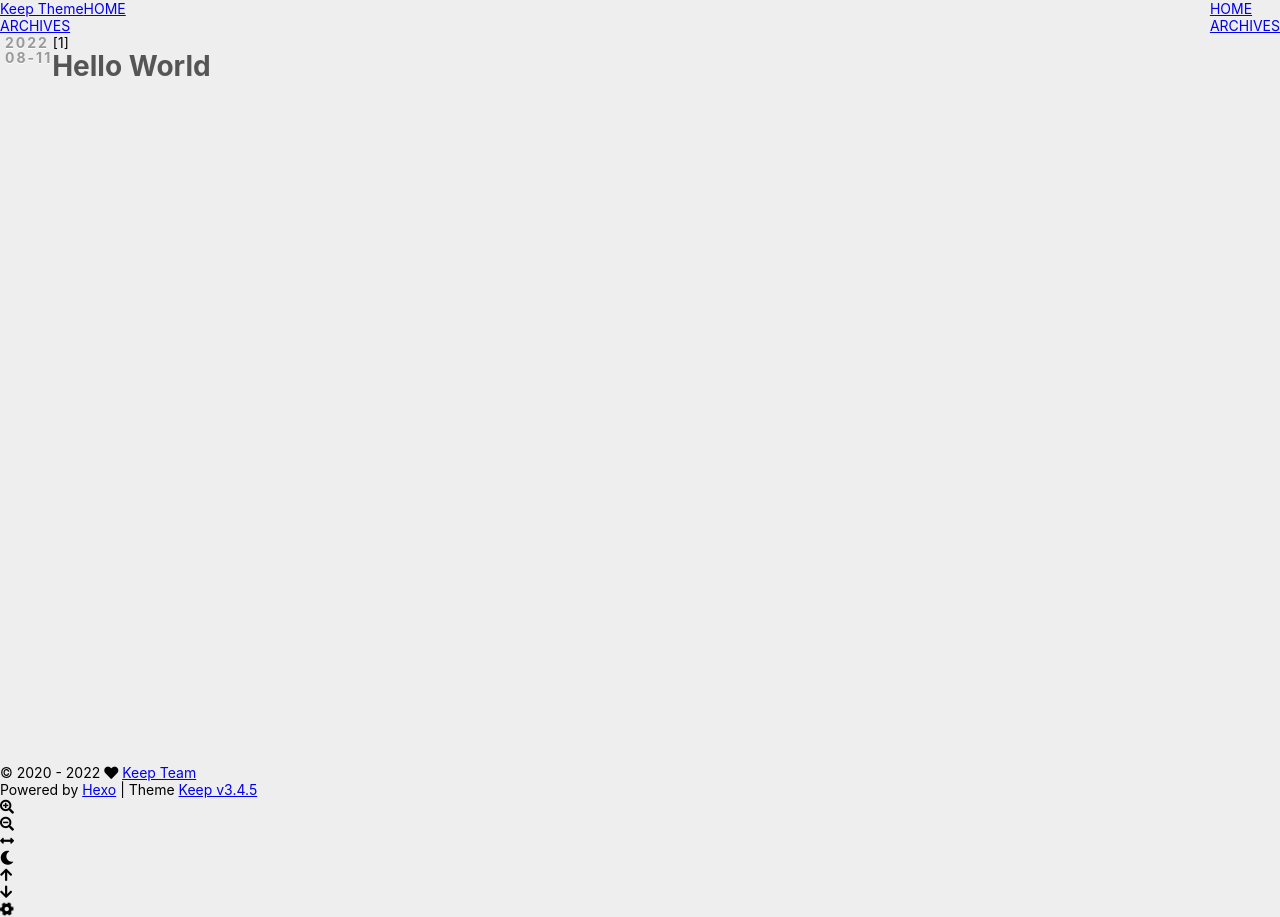
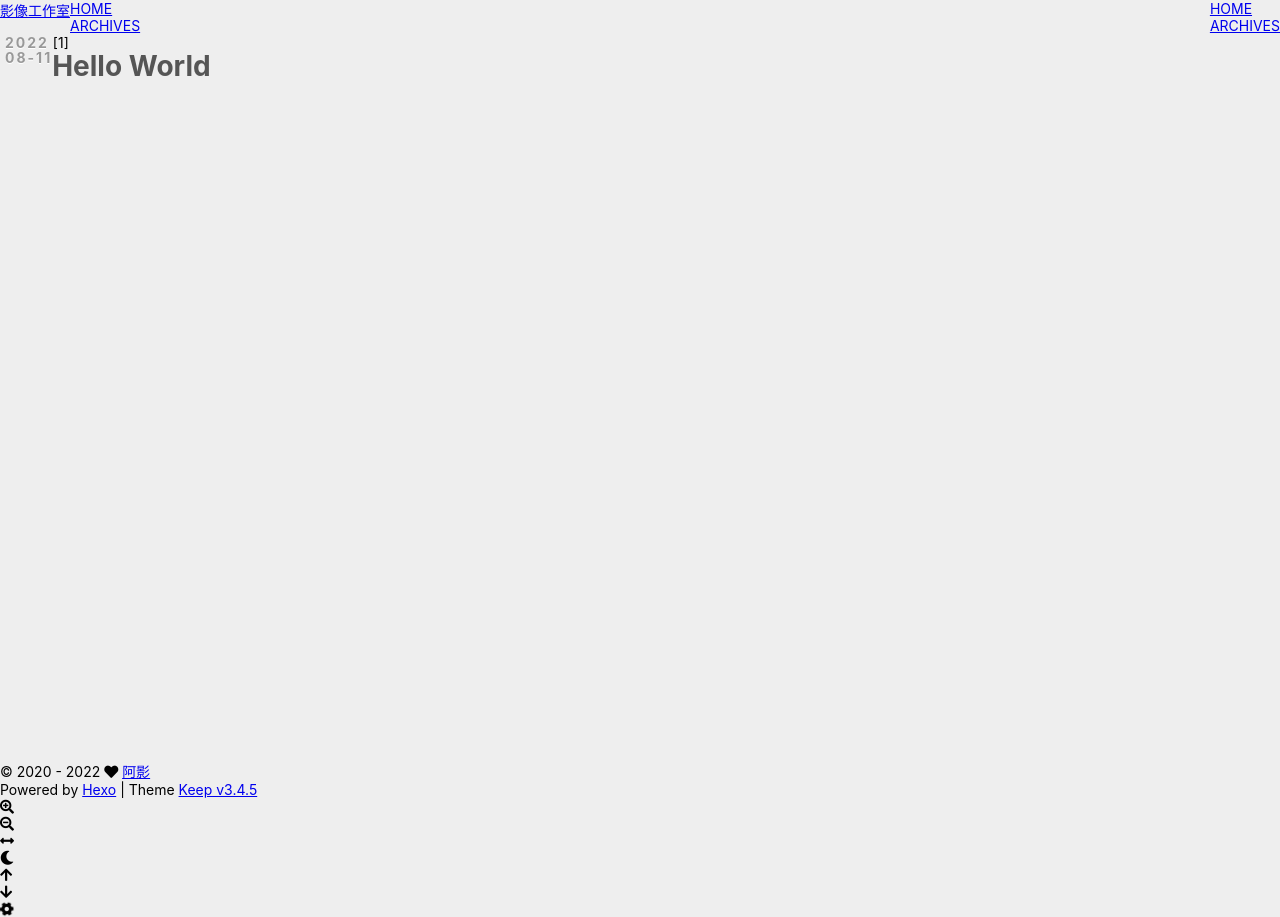
Before and after one commit to Nope6966/Nope6966.github.io, a plain HTML site: page archives/index.html in a window 1280 px wide. Drawn offline with Linux system fonts and the light colour scheme.

Commit message:
Site updated: 2022-08-14 09:01:14

```diff
--- a/2022/08/11/hello-world/index.html
+++ b/2022/08/11/hello-world/index.html
@@ -5,25 +5,25 @@
     <meta name="viewport" content="width=device-width, initial-scale=1, maximum-scale=1">
     <meta name="keywords" content="Hexo Theme Keep">
     <meta name="description" content="Hexo Theme Keep">
-    <meta name="author" content="Keep Team">
+    <meta name="author" content="阿影">
 
     <title>
 
             Hello World |
 
-        Keep Theme
+        影像工作室
     </title>
 
 <link rel="stylesheet" href="/css/style.css">
 
-    <link rel="shortcut icon" href="/images/logo.svg">
+    <link rel="shortcut icon" href="/images/%E5%9B%BE%E6%A0%87.jpg">
 
 <link rel="stylesheet" href="/css/font-awesome.min.css">
 
     <script id="hexo-configurations">
     let KEEP = window.KEEP || {};
     KEEP.hexo_config = {"hostname":"example.com","root":"/","language":"en"};
-    KEEP.theme_config = {"toc":{"enable":false,"number":false,"expand_all":false,"init_open":false},"style":{"primary_color":"#0066CC","avatar":"/images/avatar.svg","favicon":"/images/logo.svg","article_img_align":"left","left_side_width":"260px","content_max_width":"920px","hover":{"shadow":false,"scale":false},"first_screen":{"enable":false,"background_img":"/images/bg.svg","description":"Keep writing and Keep loving."},"scroll":{"progress_bar":{"enable":false},"percent":{"enable":false}}},"local_search":{"enable":false,"preload":false},"code_copy":{"enable":false,"style":"default"},"pjax":{"enable":false},"lazyload":{"enable":false},"version":"3.4.5"};
+    KEEP.theme_config = {"toc":{"enable":false,"number":false,"expand_all":false,"init_open":false},"style":{"primary_color":"#0066CC","avatar":"/images/头像.jpg","favicon":"/images/图标.jpg","article_img_align":"left","left_side_width":"260px","content_max_width":"920px","hover":{"shadow":false,"scale":false},"first_screen":{"enable":false,"background_img":"/images/bg.svg","description":"Keep writing and Keep loving."},"scroll":{"progress_bar":{"enable":false},"percent":{"enable":false}}},"local_search":{"enable":false,"preload":false},"code_copy":{"enable":false,"style":"default"},"pjax":{"enable":false},"lazyload":{"enable":false},"version":"3.4.5"};
     KEEP.language_ago = {"second":"%s seconds ago","minute":"%s minutes ago","hour":"%s hours ago","day":"%s days ago","week":"%s weeks ago","month":"%s months ago","year":"%s years ago"};
   </script>
 <meta name="generator" content="Hexo 6.2.0"></head>
@@ -50,7 +50,7 @@
         <div class="left">
 
             <a class="logo-title" href="/">
-                Keep Theme
+                影像工作室
             </a>
         </div>
 
@@ -124,11 +124,11 @@
 
             <div class="article-header">
                 <div class="avatar">
-                    <img src="/images/avatar.svg">
+                    <img src="/images/%E5%A4%B4%E5%83%8F.jpg">
                 </div>
                 <div class="info">
                     <div class="author">
-                        <span class="name">Keep Team</span>
+                        <span class="name">阿影</span>
 
                             <span class="author-label">Lv1</span>
 
@@ -196,7 +196,7 @@
               <span>2020</span>
               -
 
-            2022&nbsp;<i class="fas fa-heart icon-animate"></i>&nbsp;<a href="/">Keep Team</a>
+            2022&nbsp;<i class="fas fa-heart icon-animate"></i>&nbsp;<a href="/">阿影</a>
         </div>
 
         <div class="theme-info info-item">
--- a/archives/index.html
+++ b/archives/index.html
@@ -5,25 +5,25 @@
     <meta name="viewport" content="width=device-width, initial-scale=1, maximum-scale=1">
     <meta name="keywords" content="Hexo Theme Keep">
     <meta name="description" content="Hexo Theme Keep">
-    <meta name="author" content="Keep Team">
+    <meta name="author" content="阿影">
 
     <title>
 
             Archive |
 
-        Keep Theme
+        影像工作室
     </title>
 
 <link rel="stylesheet" href="/css/style.css">
 
-    <link rel="shortcut icon" href="/images/logo.svg">
+    <link rel="shortcut icon" href="/images/%E5%9B%BE%E6%A0%87.jpg">
 
 <link rel="stylesheet" href="/css/font-awesome.min.css">
 
     <script id="hexo-configurations">
     let KEEP = window.KEEP || {};
     KEEP.hexo_config = {"hostname":"example.com","root":"/","language":"en"};
-    KEEP.theme_config = {"toc":{"enable":false,"number":false,"expand_all":false,"init_open":false},"style":{"primary_color":"#0066CC","avatar":"/images/avatar.svg","favicon":"/images/logo.svg","article_img_align":"left","left_side_width":"260px","content_max_width":"920px","hover":{"shadow":false,"scale":false},"first_screen":{"enable":false,"background_img":"/images/bg.svg","description":"Keep writing and Keep loving."},"scroll":{"progress_bar":{"enable":false},"percent":{"enable":false}}},"local_search":{"enable":false,"preload":false},"code_copy":{"enable":false,"style":"default"},"pjax":{"enable":false},"lazyload":{"enable":false},"version":"3.4.5"};
+    KEEP.theme_config = {"toc":{"enable":false,"number":false,"expand_all":false,"init_open":false},"style":{"primary_color":"#0066CC","avatar":"/images/头像.jpg","favicon":"/images/图标.jpg","article_img_align":"left","left_side_width":"260px","content_max_width":"920px","hover":{"shadow":false,"scale":false},"first_screen":{"enable":false,"background_img":"/images/bg.svg","description":"Keep writing and Keep loving."},"scroll":{"progress_bar":{"enable":false},"percent":{"enable":false}}},"local_search":{"enable":false,"preload":false},"code_copy":{"enable":false,"style":"default"},"pjax":{"enable":false},"lazyload":{"enable":false},"version":"3.4.5"};
     KEEP.language_ago = {"second":"%s seconds ago","minute":"%s minutes ago","hour":"%s hours ago","day":"%s days ago","week":"%s weeks ago","month":"%s months ago","year":"%s years ago"};
   </script>
 <meta name="generator" content="Hexo 6.2.0"></head>
@@ -50,7 +50,7 @@
         <div class="left">
 
             <a class="logo-title" href="/">
-                Keep Theme
+                影像工作室
             </a>
         </div>
 
@@ -155,7 +155,7 @@
               <span>2020</span>
               -
 
-            2022&nbsp;<i class="fas fa-heart icon-animate"></i>&nbsp;<a href="/">Keep Team</a>
+            2022&nbsp;<i class="fas fa-heart icon-animate"></i>&nbsp;<a href="/">阿影</a>
         </div>
 
         <div class="theme-info info-item">
```
Also changed, not shown: archives/2022/08/index.html (+6 -6 lines), archives/2022/index.html (+6 -6 lines), index.html (+6 -6 lines), images/图标.jpg (added), images/头像.jpg (added).
